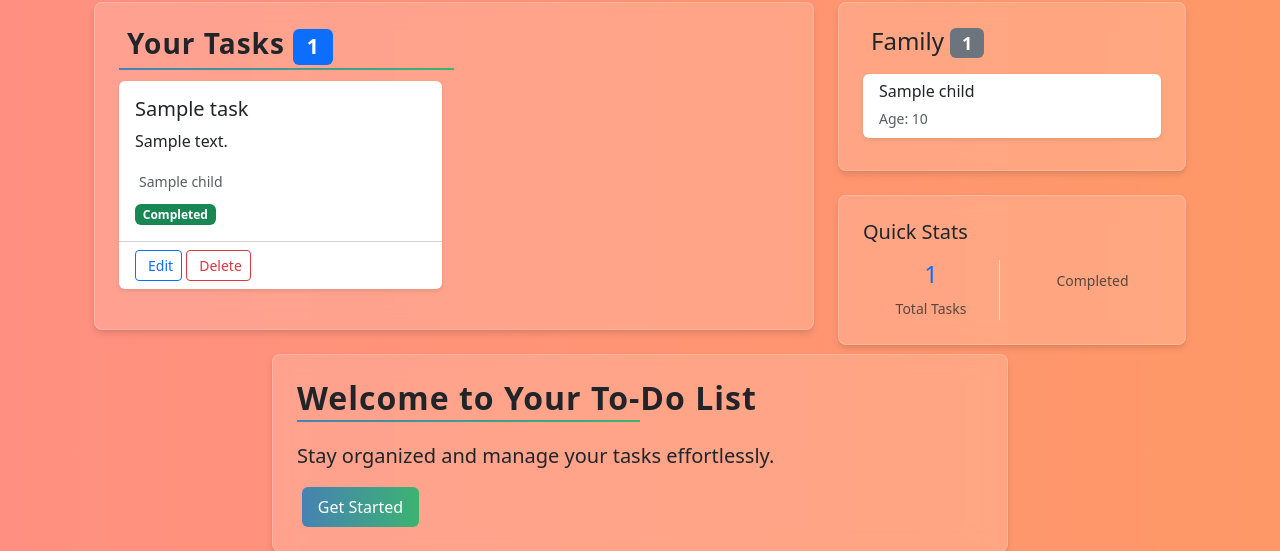
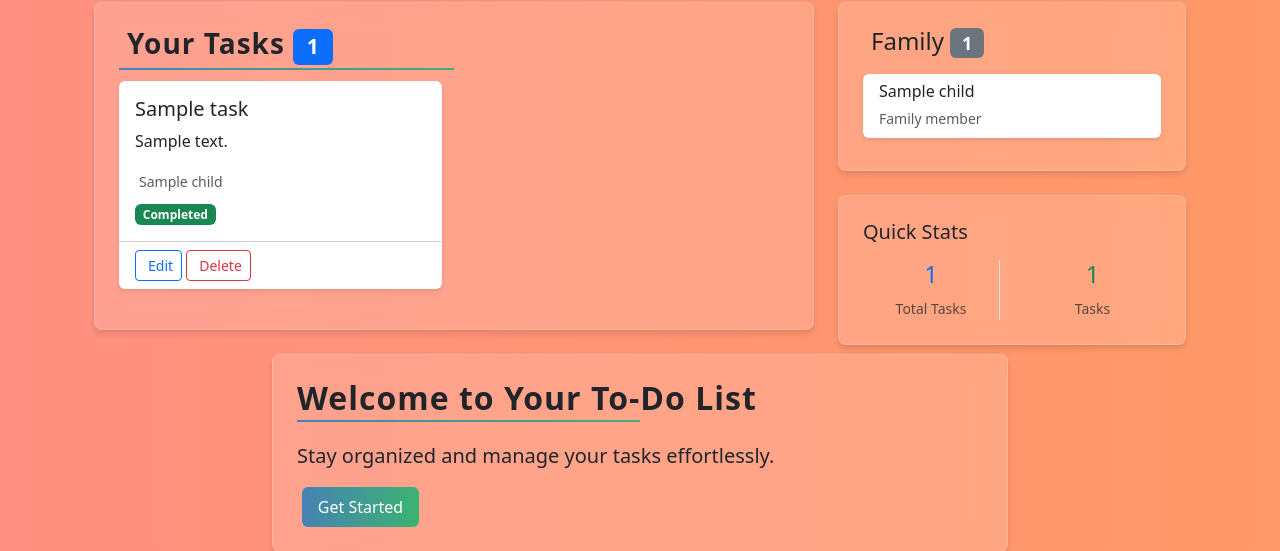
Before and after one commit to EssBuilds/starmamas, a Django app: template templates/account/home.html in a window 1280 px wide. Shown: the part 564-1115 px from the top of the page. Run offline with Django 5.2, Linux system fonts and the light colour scheme; the template is opened without the code that fills it: values that come from a table or form of the project are taken from there, others are empty; tables that the repository leaves empty hold one stand-in row (values such as "Sample post"); some libraries are stand-ins or nearby versions.

Commit message:
Remove age field reference to fix database error

```diff
--- a/templates/account/home.html
+++ b/templates/account/home.html
@@ -92,9 +92,7 @@
                     <div class="card mb-2">
                         <div class="card-body py-2">
                             <h6 class="card-title mb-1">{{ child.name }}</h6>
-                            {% if child.age %}
-                                <small class="text-muted">Age: {{ child.age }}</small>
-                            {% endif %}
+                            <small class="text-muted">Family member</small>
                         </div>
                     </div>
                     {% endfor %}
@@ -117,8 +115,10 @@
                         </div>
                     </div>
                     <div class="col-6">
-                        <h4 class="text-success">{{ tasks|length|add:"-"|add:tasks.count }}</h4>
-                        <small class="text-muted">Completed</small>
+                        {% with completed_tasks=tasks|length %}
+                        <h4 class="text-success">{{ completed_tasks }}</h4>
+                        <small class="text-muted">Tasks</small>
+                        {% endwith %}
                     </div>
                 </div>
             </div>
```
